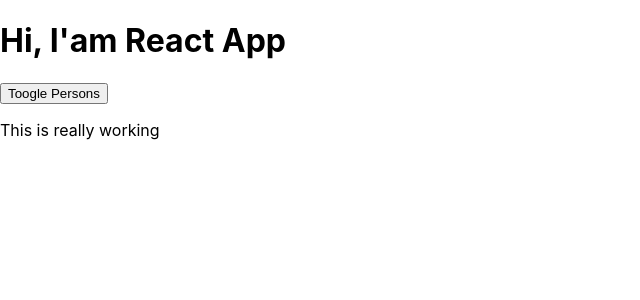
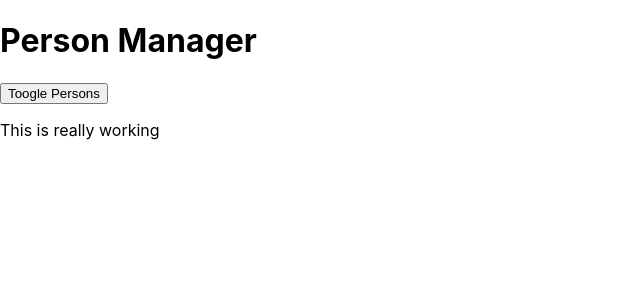
Before and after one commit to Larrygf02/reactFundamentals, a React app: page / in a window 1280 px wide. Shown: the top 300 px of the page, without its empty margins (0-640 px from the left). Built offline with nearby package versions, Linux system fonts and the light colour scheme.

Commit message:
Title in appjs

```diff
--- a/src/components/Cockpit/Cockpit.js
+++ b/src/components/Cockpit/Cockpit.js
@@ -5,7 +5,7 @@ const cockpit = (props) => {
     let classes = []
     let btnClass = ''
     if (props.showPersons) {
-      btnClass = styles.red
+      btnClass = styles.Red
     }
     if (props.persons.length <= 2) {
       classes.push(styles.red)
@@ -15,9 +15,9 @@ const cockpit = (props) => {
     }
     classes = classes.join(' ')
     return(
-        <div className={styles.cockpit}>
+        <div className={styles.Cockpit}>
             <h1>
-                Hi, I'am React App
+                {props.title}
             </h1>
             <button className={btnClass} onClick={props.clicked}>Toogle Persons</button>
             <p className={classes}>This is really working</p>
--- a/src/containers/App.js
+++ b/src/containers/App.js
@@ -62,6 +62,7 @@ class App extends Component {
     return (
       <div className={styles.App}>
       <Cockpit
+        title={this.props.appTitle}
         showPersons={this.state.showPersons}
         persons= {this.state.persons}
         clicked= {this.tooglePersonsHandlers}/>
--- a/src/index.js
+++ b/src/index.js
@@ -4,7 +4,7 @@ import './index.css';
 import App from './containers/App';
 import * as serviceWorker from './serviceWorker';
 
-ReactDOM.render(<App />, document.getElementById('root'));
+ReactDOM.render(<App appTitle="Person Manager"/>, document.getElementById('root'));
 
 // If you want your app to work offline and load faster, you can change
 // unregister() to register() below. Note this comes with some pitfalls.
```
